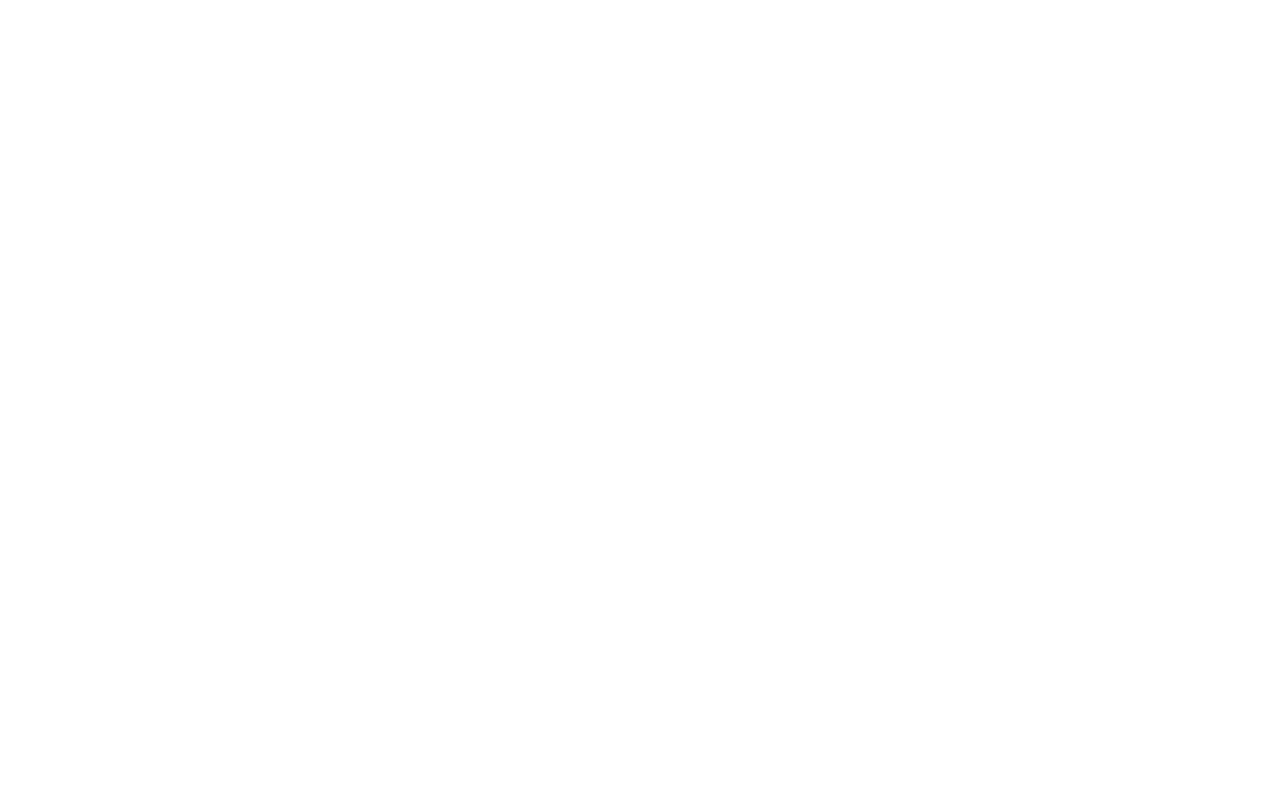
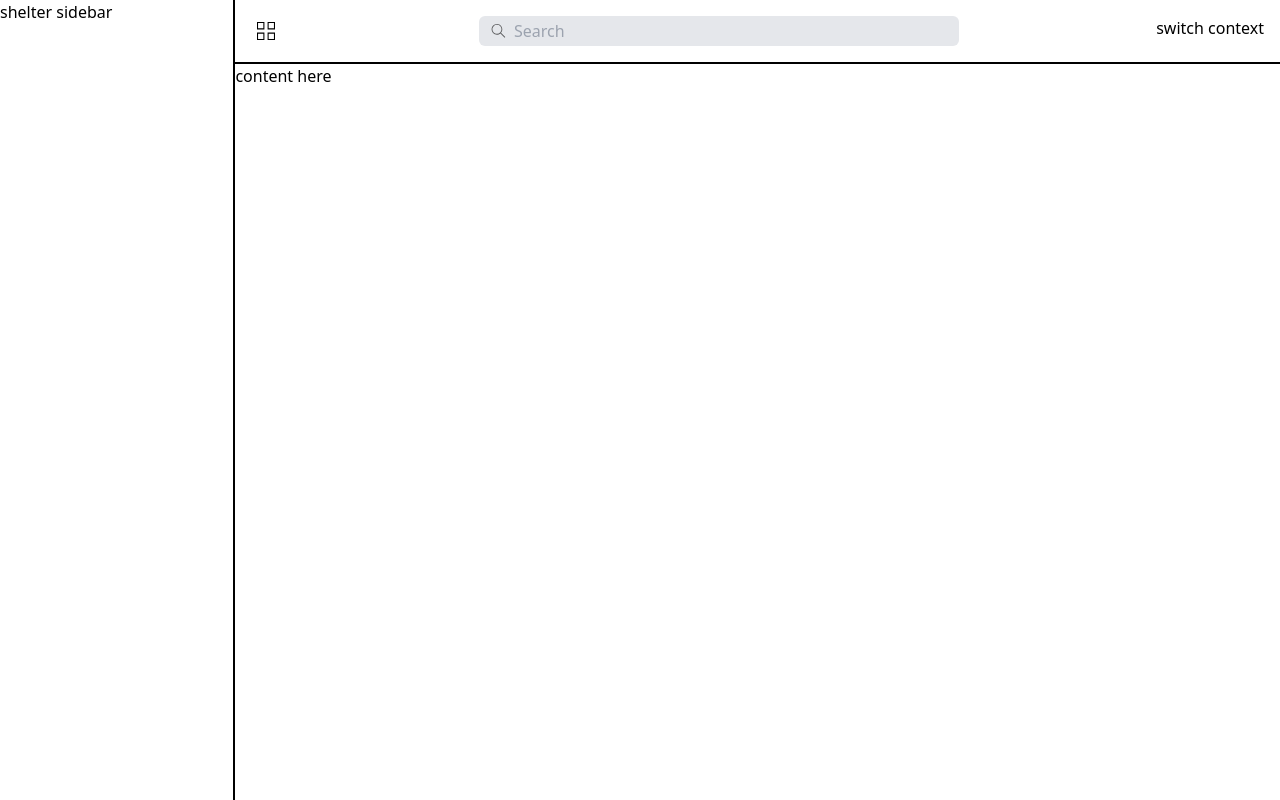
Before and after one commit to al3xbro/pet-adoption-system, a React (Vite) app in the folder client/: page / in a window 1280 px wide. Before the commit this address had no page. Built offline with nearby package versions, Linux system fonts and the light colour scheme.

Commit message:
Change routing and account verification strategy

```diff
--- a/client/src/App.tsx
+++ b/client/src/App.tsx
@@ -1,18 +1,21 @@
 import { BrowserRouter, Routes, Route } from 'react-router-dom'
+import { useState } from 'react'
 import CustomerView from './pages/CustomerView'
-import EmployeeView from './pages/EmployeeView'
+import VolunteerView from './pages/VolunteerView'
 import ShelterView from './pages/ShelterView'
 
+type AccountType = 'customer' | 'employee' | 'shelter'
+
 export default function App() {
+
+    // this is here just for the demo. make a login after
+    const [accountType, setAccountType] = useState<AccountType>('shelter')
+
     return (
         <>
-            <BrowserRouter>
-                <Routes>
-                    <Route path='/customer' element={<CustomerView />} />
-                    <Route path='/employee' element={<EmployeeView />} />
-                    <Route path='/shelter' element={<ShelterView />} />
-                </Routes>
-            </BrowserRouter>
+            {accountType == 'customer' ? <CustomerView /> : null}
+            {accountType == 'employee' ? <VolunteerView /> : null}
+            {accountType == 'shelter' ? <ShelterView setAccountType={setAccountType} /> : null}
         </>
     )
 }
--- a/client/src/pages/EmployeeView.tsx
+++ /dev/null
@@ -1,8 +0,0 @@
-
-export default function EmployeeView() {
-    return (
-        <>
-            <div>employee view</div>
-        </>
-    )
-}
--- a/client/src/pages/ShelterView.tsx
+++ b/client/src/pages/ShelterView.tsx
@@ -3,20 +3,22 @@ import Navbar from "../reusable/Navbar"
 import Sidebar from "../reusable/Sidebar"
 import Content from "../reusable/Content/Content"
 import throttle from "lodash.throttle"
+import { BrowserRouter, Route, Routes } from "react-router-dom"
 
+type AccountType = 'customer' | 'employee' | 'shelter'
 type ContentView = "card" | "list"
-type PaneView = "pets" | "volunteers" | "supplies" | "profile" | "none"
+type Props = {
+    setAccountType: React.Dispatch<React.SetStateAction<AccountType>>
+}
 
 // throttle function to prevent spamming the server with requests
 const throttleRequest = throttle((searchText) => {
     // TODO: axios query here with suerystring
 }, 500)
 
-export default function ShelterView() {
+export default function ShelterView({ setAccountType }: Props) {
 
-    const [paneView, setPaneView] = useState<PaneView>("none")
     const [contentView, setContentView] = useState<ContentView>("card")
-
     const [searchText, setSearchText] = useState<string>("")
 
     // call throttle function on searchText change
@@ -26,11 +28,19 @@ export default function ShelterView() {
 
     return (
         <>
-            <Sidebar paneView={paneView} setPaneView={setPaneView} />
-            <div className="h-full w-full">
-                <Navbar accountType={"shelter"} contentView={contentView} setContentView={setContentView} searchText={searchText} setSearchText={setSearchText} searchPlaceholderText={"Search"} />
-                <Content />
-            </div>
+            <BrowserRouter>
+                <Sidebar accountType={"shelter"} />
+                <div className="h-full w-full">
+                    <Navbar accountType={"shelter"} setAccountType={setAccountType} contentView={contentView} setContentView={setContentView} searchText={searchText} setSearchText={setSearchText} searchPlaceholderText={"Search"} />
+                    <Routes>
+                        <Route path="/" element={<Content />} />
+                        <Route path="/profile" element={<div>profile</div> /* profile here, profile component responsible for fetching */} />
+                        <Route path="/volunteers" element={<Content />} />
+                        <Route path="/supplies" element={<Content />} />
+                        <Route path="/profile" element={<Content />} />
+                    </Routes>
+                </div>
+            </BrowserRouter>
         </>
     )
 }
--- /dev/null
+++ b/client/src/pages/VolunteerView.tsx
@@ -0,0 +1,8 @@
+
+export default function VolunteerView() {
+    return (
+        <>
+            <div>volunteer view</div>
+        </>
+    )
+}
--- a/client/src/reusable/Content/Content.tsx
+++ b/client/src/reusable/Content/Content.tsx
@@ -2,7 +2,7 @@
 export default function Content() {
     return (
         <>
-            <div className="sm:h-[calc(100%-4rem)] h-[500px] sm:overflow-auto overflow-scroll">content here</div>
+            <div className="sm:h-[calc(100%-4rem)] h-[500px] sm:overflow-auto overflow-y-scroll">content here</div>
         </>
     )
 }
--- a/client/src/reusable/Navbar.tsx
+++ b/client/src/reusable/Navbar.tsx
@@ -1,10 +1,11 @@
 import { TfiViewGrid, TfiAlignJustify, TfiSearch } from "react-icons/tfi";
 
 type ContentView = "card" | "list"
-type Account = "shelter" | "employee" | "customer"
+type AccountType = "shelter" | "employee" | "customer"
 
 type Props = {
-    accountType: Account,
+    accountType: AccountType,
+    setAccountType: React.Dispatch<React.SetStateAction<AccountType>>,
 
     contentView: ContentView,
     setContentView: React.Dispatch<React.SetStateAction<ContentView>>,
@@ -22,7 +23,7 @@ function toggleContentView(contentView: ContentView, setContentView: React.Dispa
     }
 }
 
-export default function Navbar({ accountType, contentView, setContentView, searchText, setSearchText, searchPlaceholderText }: Props) {
+export default function Navbar({ accountType, setAccountType, contentView, setContentView, searchText, setSearchText, searchPlaceholderText }: Props) {
 
     return (
         <>
--- a/client/src/reusable/Sidebar.tsx
+++ b/client/src/reusable/Sidebar.tsx
@@ -1,14 +1,12 @@
-type PaneView = "pets" | "volunteers" | "supplies" | "profile" | "none"
-
+type AccountType = 'customer' | 'employee' | 'shelter'
 type Props = {
-    paneView: PaneView,
-    setPaneView: React.Dispatch<React.SetStateAction<PaneView>>
+    accountType: AccountType
 }
 
-export default function Sidebar({ paneView, setPaneView }: Props) {
+export default function Sidebar({ accountType }: Props) {
     return (
         <>
-            <div className="h-72 sm:h-full sm:w-72 sm:border-r-2 sm:border-r-black sm:border-t-0 border-t-2 border-t-black" >sidebar</div>
+            <div className="h-72 sm:h-full sm:w-72 sm:border-r-2 sm:border-r-black sm:border-t-0 border-t-2 border-t-black" >{accountType} sidebar</div>
         </>
     )
 }
```
